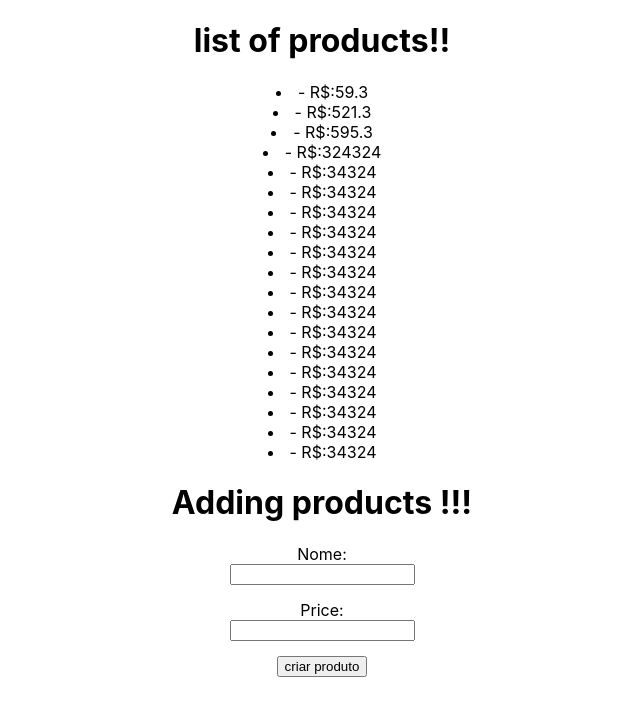
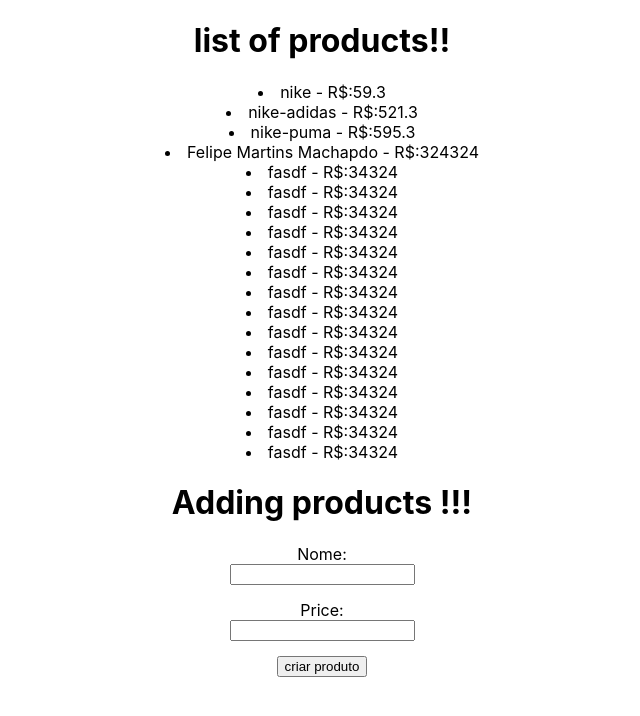
Before and after one commit to felipe-programador-18/http-react, a React (Create React App) app in the folder httt-react/: page / in a window 1280 px wide. Shown: the top 716 px of the page, without its empty margins (318-958 px from the left). Built offline with nearby package versions, Linux system fonts and the light colour scheme; data requests are answered from the project's data file.

Commit message:
c5-created someone structure and rearrage some code

```diff
--- a/httt-react/src/App.js
+++ b/httt-react/src/App.js
@@ -1,5 +1,6 @@
 import React,{useState, useEffect} from 'react'
 import './App.css';
+import { useFecthing } from './hooks/useFetch'
 
 const url ='http://localhost:3000/products'
 
@@ -8,19 +9,23 @@ const url ='http://localhost:3000/products'
   const [price, Setprice] = useState('')
   const [name, Setnome] = useState('')
 
+  //4 works with hooks personalites
+  const { data:items, httpConfig } = useFecthing(url)
+
+
   //1 rescuers data!!
-  useEffect( () => {
-     const FetchingDate = async() =>{
-     const res = await fetch(url)
-     const data = await res.json()
-     Setproducts(data)
-    }
-    FetchingDate()
-  }, []);
-  console.log(products)
+ // useEffect( () => {
+   //  const FetchingDate = async() =>{
+    // const res = await fetch(url)
+    // const data = await res.json()
+    // Setproducts(data)
+   // }
+   // FetchingDate()
+  //}, []);
+  //console.log(products)
+ //}
 
  //2-adding products!!
-
  const handSubmi = async(e) => {
     e.preventDefault()
     const product = {
@@ -28,24 +33,30 @@ const url ='http://localhost:3000/products'
       price
     };
     //headers are requested
-    const res = await fetch(url, {
-      method:"POST",
-      headers:{
-       "Content-Type":'application/json'
-      },
-      body: JSON.stringify(product),
-    })
-   // const data = await res.json()
-    ////Setproducts(data)
+    //const res = await fetch(url, {
+     // method:"POST",
+      //headers:{
+       //"Content-Type":'application/json'
+      //},
+      //body: JSON.stringify(product),
+    //})
+   // 3 create another functions that handle with loaded dynamic
+    //const AddingProduct =  await res.json()
+    //Setproducts((prevProducts) => [...prevProducts, AddingProduct] )
+
+    //5  refactor code and
+    httpConfig(products,"POST")
+
+    Setprice('')
+    Setnome('')
  }
-
 
 
 
   return (
     <div className="App">
      <h1>list of products!!</h1>
-     {products.map((produts) => (<li key={produts.id} > {produts.nome} - R$:{produts.price} </li>))}
+     { items &&  items.map((produts) => (<li key={produts.id} > {produts.name} - R$:{produts.price} </li>))}
 
 
       <div className='add-products' >
```
